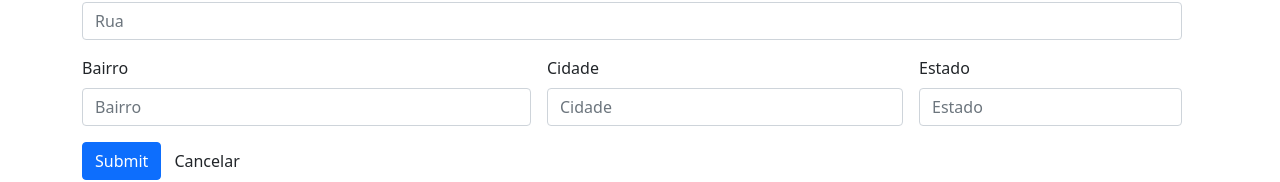
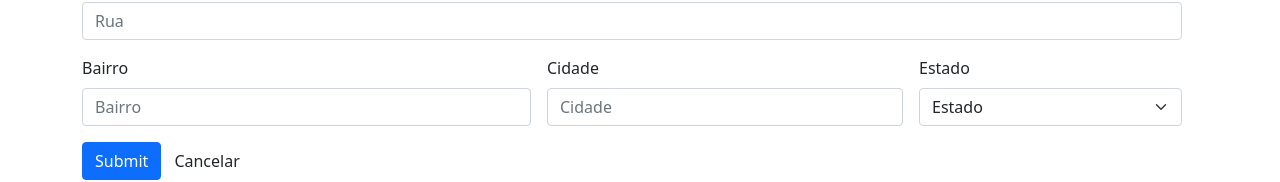
Before and after one commit to robertabononi/angular-loiane, an Angular app in the folder forms/: page /dataForm in a window 1280 px wide. Shown: the part 360-542 px from the top of the page. Built offline with nearby package versions, Linux system fonts and the light colour scheme.

Commit message:
feat: use select tag to choose the address' state

```diff
--- a/forms/src/app/data-form/data-form.component.html
+++ b/forms/src/app/data-form/data-form.component.html
@@ -65,7 +65,12 @@
 
     <div class="col-md-3">
       <label for="estado" class="form-label">Estado</label>
-      <input type="text" class="form-control" [class.is-invalid]="invalidTouchedField('endereco.estado')" formControlName="estado" id="estado" placeholder="Estado">
+      <select class="form-select" [class.is-invalid]="invalidTouchedField('endereco.estado')" formControlName="estado" id="estado">
+        <option value=null selected>Estado</option>
+        <option *ngFor="let estado of estados" [value]="estado.sigla">
+          {{ estado.nome }}
+        </option>
+      </select>
       <div *ngIf="invalidTouchedField('endereco.estado')" class="alert alert-danger" role="alert">
         Estado é obrigatório.
       </div>
--- a/forms/src/app/data-form/data-form.component.ts
+++ b/forms/src/app/data-form/data-form.component.ts
@@ -14,7 +14,7 @@ import { ConsultaCepService } from '../shared/services/consulta-cep.service';
 export class DataFormComponent implements OnInit {
 
   formulario!: FormGroup;
-  estados!: EstadoBr;
+  estados!: EstadoBr[];
 
   constructor(
     private formBuilder: FormBuilder,
--- a/forms/src/app/shared/services/dropdown.service.ts
+++ b/forms/src/app/shared/services/dropdown.service.ts
@@ -13,6 +13,6 @@ export class DropdownService {
   estadosUrl = 'assets/dados/estados-br.json';
 
   getEstadosBr() {
-    return this.http.get<EstadoBr>(this.estadosUrl)
+    return this.http.get<EstadoBr[]>(this.estadosUrl)
   }
 }
```
